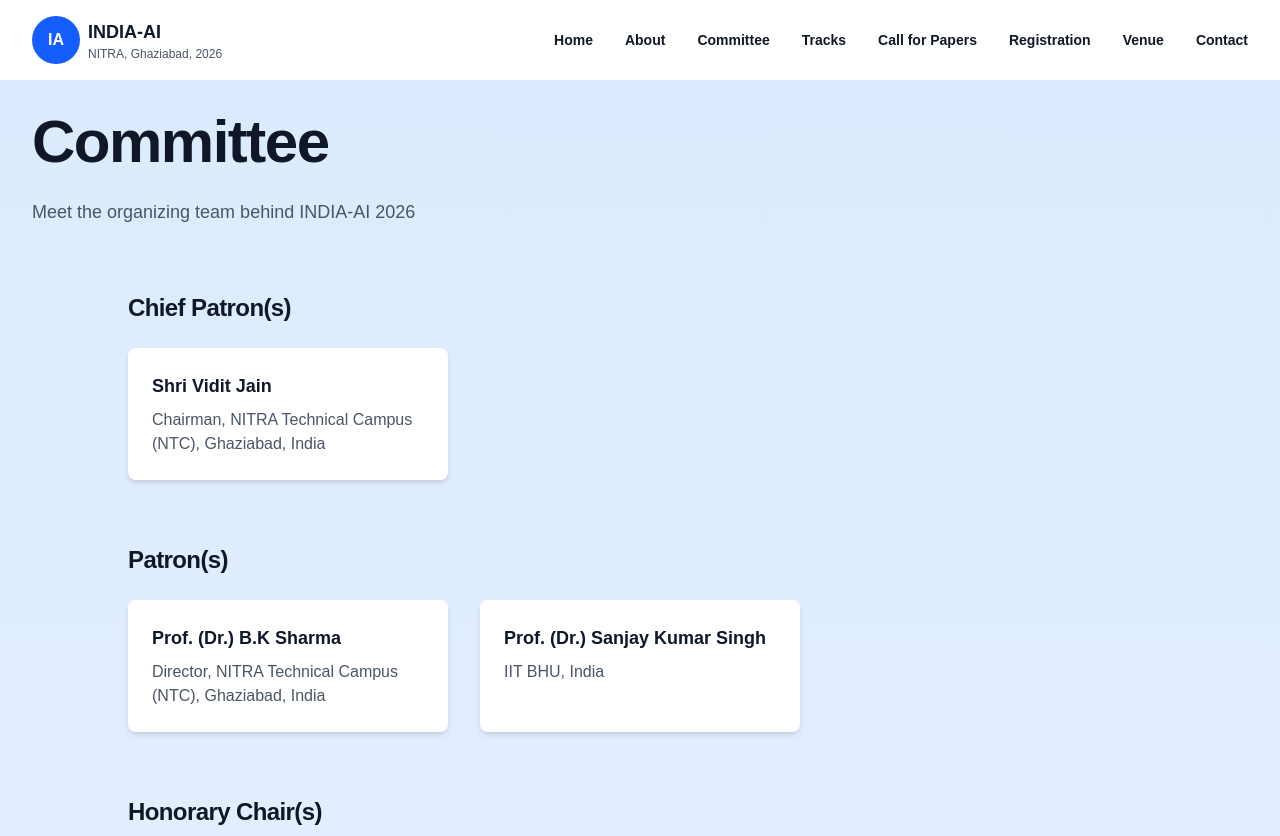
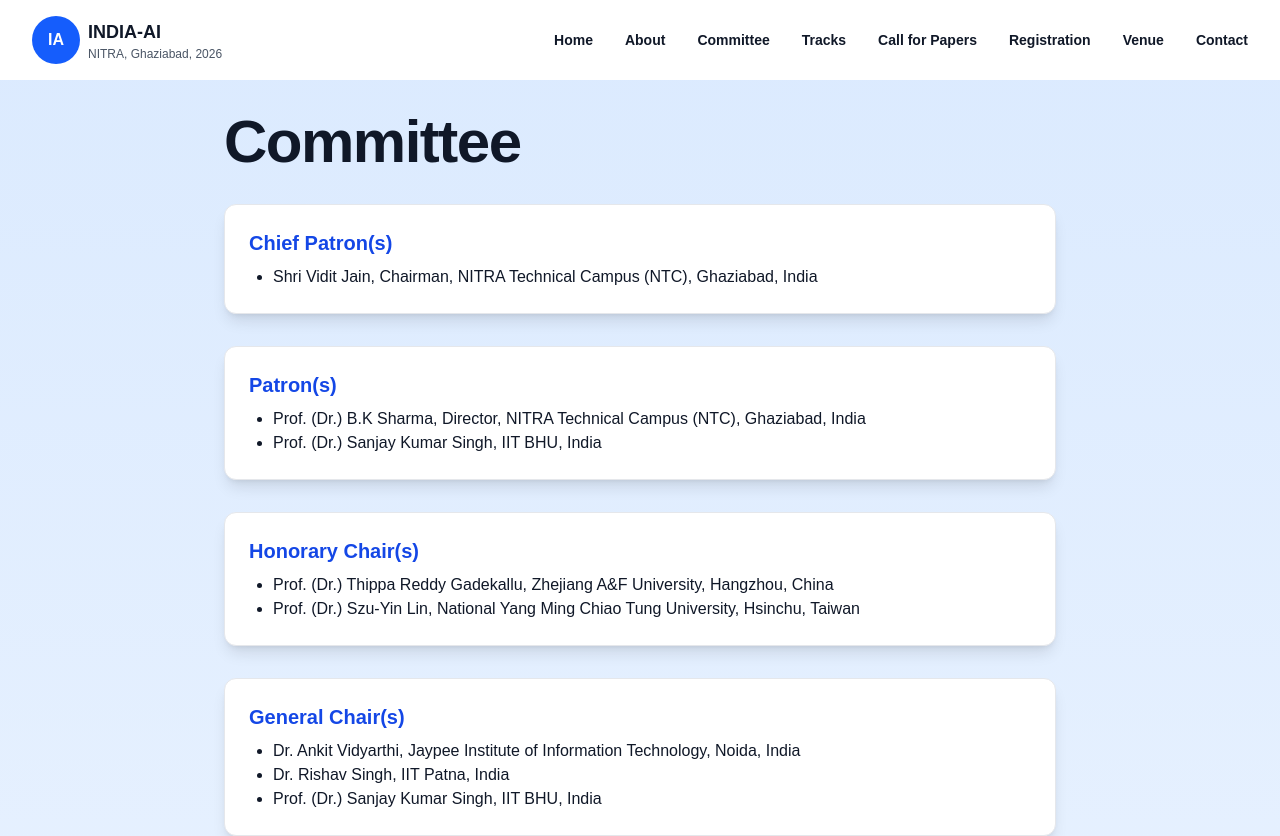
Before and after one commit to priyanshu07072004/india-ai, a Next.js app: page /committee in a window 1280 px wide. Shown: the top 836 px of the page. Built offline with nearby package versions, Linux system fonts and the light colour scheme.

Commit message:
changes in committee

```diff
--- a/app/committee/page.tsx
+++ b/app/committee/page.tsx
@@ -2,240 +2,173 @@
 
 export const metadata: Metadata = {
   title: 'Committee | INDIA-AI 2026',
-  description: 'Committee Members of First International Conference on Innovations and Developments in Intelligent Applications with AI (INDIA-AI)',
+  description: 'Organizing and technical committee for INDIA-AI 2026 conference.',
 };
+
+const committeeSections = [
+  {
+    title: "Chief Patron(s)",
+    members: [
+      "Shri Vidit Jain, Chairman, NITRA Technical Campus (NTC), Ghaziabad, India",
+    ],
+  },
+  {
+    title: "Patron(s)",
+    members: [
+      "Prof. (Dr.) B.K Sharma, Director, NITRA Technical Campus (NTC), Ghaziabad, India",
+      "Prof. (Dr.) Sanjay Kumar Singh, IIT BHU, India",
+    ],
+  },
+  {
+    title: "Honorary Chair(s)",
+    members: [
+      "Prof. (Dr.) Thippa Reddy Gadekallu, Zhejiang A&F University, Hangzhou, China",
+      "Prof. (Dr.) Szu-Yin Lin, National Yang Ming Chiao Tung University, Hsinchu, Taiwan",
+    ],
+  },
+  {
+    title: "General Chair(s)",
+    members: [
+      "Dr. Ankit Vidyarthi, Jaypee Institute of Information Technology, Noida, India",
+      "Dr. Rishav Singh, IIT Patna, India",
+      "Prof. (Dr.) Sanjay Kumar Singh, IIT BHU, India",
+    ],
+  },
+  {
+    title: "Technical Program Chair(s)",
+    members: [
+      "Prof. (Dr.) Aman Singh, Universidad Europea del Atlantico, Santander, Spain",
+    ],
+  },
+  {
+    title: "Track Chair(s)",
+    custom: (
+      <div className="space-y-4">
+        <div>
+          <div className="text-gray-900 font-bold">AI in Natural Language Processing</div>
+          <ul className="list-disc ml-6 text-gray-900">
+            <li>Dr. K. Vimal Kumar, University of Limerick, Castletroy, Co. Limerick, Ireland</li>
+            <li>Dr. Basant Agarwal, Rajasthan Technical University, Kota, India</li>
+          </ul>
+        </div>
+        <div>
+          <div className="text-gray-900 font-bold">AI in Healthcare and Smart Systems</div>
+          <ul className="list-disc ml-6 text-gray-900">
+            <li>Dr. Priyanka Verma, University of Galway, Ireland</li>
+            <li>Dr. USN Raju, National Institute of Technology Warangal, India</li>
+          </ul>
+        </div>
+        <div>
+          <div className="text-gray-900 font-bold">AI in Industrial Applications and Optimization</div>
+          <ul className="list-disc ml-6 text-gray-900">
+            <li>Dr. Reham Mostafa, Mansoura University, Egypt</li>
+            <li>Dr. Suresh Dara, VIT University, Hyderabad, India</li>
+          </ul>
+        </div>
+        <div>
+          <div className="text-gray-900 font-bold">AI in Computer Vision</div>
+          <ul className="list-disc ml-6 text-gray-900">
+            <li>Dr. Imad Rida, University of Technology of Compiègne, France</li>
+            <li>Dr. Gautam Kumar, NIT Delhi, India</li>
+          </ul>
+        </div>
+      </div>
+    ),
+  },
+  {
+    title: "Editorial Chair(s)",
+    members: [
+      "Punit Gupta, National College Dublin, Ireland",
+    ],
+  },
+  {
+    title: "Publication Chair(s)",
+    members: [
+      "Prof. (Dr.) Manish Thakur, Jaypee Institute of Information Technology, Noida, India",
+    ],
+  },
+  {
+    title: "Publicity Chair(s)",
+    members: [
+      "Dr. Jasmin, Jaypee Institute of Information Technology, Noida, India",
+      "Dr. Rabindra Barik, Kalinga Institute of Technology, Bhuvneshwar, Odisha, India",
+    ],
+  },
+  {
+    title: "Registration Chair(s)",
+    members: [
+      "Dr. Shilpa Gundagatti, Jaypee Institute of Information Technology, Noida, India",
+    ],
+  },
+  {
+    title: "Organizing Team",
+    members: [
+      "Mr. K.K Dewan – Registrar, Nitra Technical Campus",
+      "Dr. A.P Srivastava, Nitra Technical Campus",
+      "Mr. Partha Basu – PRO, Nitra Technical Campus",
+      "Mr. Nitin Kr. Sharma, Nitra Technical Campus",
+      "Mr. Saurabh Jain, Nitra Technical Campus",
+      "Ms. Divya Pachauri, Nitra Technical Campus",
+      "Mr. Abhineet Suman, Nitra Technical Campus",
+      "Mr. Priya Tyagi, Nitra Technical Campus",
+      "Ms. Akansha Rajput, Nitra Technical Campus",
+    ],
+  },
+  {
+    title: "Hospitality Incharge",
+    custom: (
+      <ul className="list-disc ml-6 text-gray-900">
+        <li>
+          Dr. A.P Srivastava, Nitra Technical Campus<br />
+          Contact: <a href="mailto:apsrivastava@nitra.ac.in" className="text-blue-600 hover:text-blue-500">apsrivastava@nitra.ac.in</a>, 9990918693
+        </li>
+      </ul>
+    ),
+  },
+  {
+    title: "Travel Incharge",
+    custom: (
+      <ul className="list-disc ml-6 text-gray-900">
+        <li>
+          Mr. K.K Dewan, Nitra Technical Campus<br />
+          Contact: <a href="mailto:Kkdewan@nitratextile.org" className="text-blue-600 hover:text-blue-500">Kkdewan@nitratextile.org</a>, 9312286884
+        </li>
+      </ul>
+    ),
+  },
+  {
+    title: "Session Organizer Incharge",
+    custom: (
+      <ul className="list-disc ml-6 text-gray-900">
+        <li>
+          Mr. Partha Basu – PRO, Nitra Technical Campus<br />
+          Contact: <a href="mailto:Parthabasu@nitratextile.org" className="text-blue-600 hover:text-blue-500">Parthabasu@nitratextile.org</a>, 9871338998
+        </li>
+      </ul>
+    ),
+  },
+];
 
 export default function CommitteePage() {
   return (
     <div className="pt-28 pb-16 bg-gradient-to-b from-blue-100 to-white">
-      <div className="mx-auto max-w-7xl px-6 lg:px-8">
-        <div className="mx-auto max-w-2xl lg:mx-0">
-          <h1 className="text-4xl font-bold tracking-tight text-gray-900 sm:text-6xl">Committee</h1>
-          <p className="mt-6 text-lg leading-8 text-gray-600">
-            Meet the organizing team behind INDIA-AI 2026
-          </p>
-        </div>
-
-        <div className="mx-auto mt-16 max-w-2xl lg:max-w-5xl">
-
-          {/* Chief Patron(s) */}
-          <section>
-            <h2 className="text-2xl font-bold tracking-tight text-gray-900">Chief Patron(s)</h2>
-            <div className="mt-6 grid grid-cols-1 gap-8 sm:grid-cols-2 lg:grid-cols-3">
-              <div className="bg-white p-6 rounded-lg shadow-md">
-                <h3 className="text-lg font-semibold text-gray-900">Shri Vidit Jain</h3>
-                <p className="mt-2 text-gray-600">Chairman, NITRA Technical Campus (NTC), Ghaziabad, India</p>
-              </div>
+      <div className="mx-auto max-w-4xl px-6 lg:px-8">
+        <h1 className="text-4xl font-bold tracking-tight text-gray-900 sm:text-6xl mb-8">Committee</h1>
+        <div className="grid gap-8">
+          {committeeSections.map((section, idx) => (
+            <div key={idx} className="bg-white rounded-xl shadow-lg p-6 border border-gray-200">
+              <h2 className="text-xl font-bold text-blue-700 mb-2">{section.title}</h2>
+              {section.custom ? (
+                section.custom
+              ) : (
+                <ul className="list-disc ml-6 text-gray-900">
+                  {section.members.map((m, i) => (
+                    <li key={i}>{m}</li>
+                  ))}
+                </ul>
+              )}
             </div>
-          </section>
-
-          {/* Patron(s) */}
-          <section className="mt-16">
-            <h2 className="text-2xl font-bold tracking-tight text-gray-900">Patron(s)</h2>
-            <div className="mt-6 grid grid-cols-1 gap-8 sm:grid-cols-2 lg:grid-cols-3">
-              <div className="bg-white p-6 rounded-lg shadow-md">
-                <h3 className="text-lg font-semibold text-gray-900">Prof. (Dr.) B.K Sharma</h3>
-                <p className="mt-2 text-gray-600">Director, NITRA Technical Campus (NTC), Ghaziabad, India</p>
-              </div>
-              <div className="bg-white p-6 rounded-lg shadow-md">
-                <h3 className="text-lg font-semibold text-gray-900">Prof. (Dr.) Sanjay Kumar Singh</h3>
-                <p className="mt-2 text-gray-600">IIT BHU, India</p>
-              </div>
-            </div>
-          </section>
-
-          {/* Honorary Chair(s) */}
-          <section className="mt-16">
-            <h2 className="text-2xl font-bold tracking-tight text-gray-900">Honorary Chair(s)</h2>
-            <div className="mt-6 grid grid-cols-1 gap-8 sm:grid-cols-2 lg:grid-cols-3">
-              <div className="bg-white p-6 rounded-lg shadow-md">
-                <h3 className="text-lg font-semibold text-gray-900">Prof. (Dr.) Thippa Reddy Gadekallu</h3>
-                <p className="mt-2 text-gray-600">Zhejiang A&F University, Hangzhou, China</p>
-              </div>
-              <div className="bg-white p-6 rounded-lg shadow-md">
-                <h3 className="text-lg font-semibold text-gray-900">Prof. (Dr.) Szu-Yin Lin</h3>
-                <p className="mt-2 text-gray-600">National Yang Ming Chiao Tung University, Hsinchu, Taiwan</p>
-              </div>
-            </div>
-          </section>
-
-          {/* General Chair(s) */}
-          <section className="mt-16">
-            <h2 className="text-2xl font-bold tracking-tight text-gray-900">General Chair(s)</h2>
-            <div className="mt-6 grid grid-cols-1 gap-8 sm:grid-cols-2 lg:grid-cols-3">
-              <div className="bg-white p-6 rounded-lg shadow-md">
-                <h3 className="text-lg font-semibold text-gray-900">Dr. Ankit Vidyarthi</h3>
-                <p className="mt-2 text-gray-600">Jaypee Institute of Information Technology, Noida, India</p>
-              </div>
-              <div className="bg-white p-6 rounded-lg shadow-md">
-                <h3 className="text-lg font-semibold text-gray-900">Dr. Rishav Singh</h3>
-                <p className="mt-2 text-gray-600">IIT Patna, India</p>
-              </div>
-              <div className="bg-white p-6 rounded-lg shadow-md">
-                <h3 className="text-lg font-semibold text-gray-900">Prof. (Dr.) Sanjay Kumar Singh</h3>
-                <p className="mt-2 text-gray-600">IIT BHU, India</p>
-              </div>
-            </div>
-          </section>
-
-          {/* Technical Program Chair(s) */}
-          <section className="mt-16">
-            <h2 className="text-2xl font-bold tracking-tight text-gray-900">Technical Program Chair(s)</h2>
-            <div className="mt-6 grid grid-cols-1 gap-8 sm:grid-cols-2 lg:grid-cols-3">
-              <div className="bg-white p-6 rounded-lg shadow-md">
-                <h3 className="text-lg font-semibold text-gray-900">Prof. (Dr.) Aman Singh</h3>
-                <p className="mt-2 text-gray-600">Universidad Europea del Atlantico, Santander, Spain</p>
-              </div>
-            </div>
-          </section>
-
-          {/* Track Chair(s) */}
-          <section className="mt-16">
-            <h2 className="text-2xl font-bold tracking-tight text-gray-900">Track Chair(s)</h2>
-            <div className="mt-6 space-y-8">
-
-              {/* AI in Natural Language Processing */}
-              <div className="bg-white p-6 rounded-lg shadow-md">
-                <h3 className="text-lg font-semibold text-gray-900">AI in Natural Language Processing</h3>
-                <div className="mt-4 grid grid-cols-1 gap-4 sm:grid-cols-2">
-                  <div>
-                    <h4 className="font-medium text-gray-900">Dr. K. Vimal Kumar</h4>
-                    <p className="text-sm text-gray-600">University of Limerick, Castletroy, Co. Limerick, Ireland</p>
-                  </div>
-                  <div>
-                    <h4 className="font-medium text-gray-900">Dr. Basant Agarwal</h4>
-                    <p className="text-sm text-gray-600">Rajasthan Technical University, Kota, India</p>
-                  </div>
-                </div>
-              </div>
-
-              {/* AI in Healthcare and Smart Systems */}
-              <div className="bg-white p-6 rounded-lg shadow-md">
-                <h3 className="text-lg font-semibold text-gray-900">AI in Healthcare and Smart Systems</h3>
-                <div className="mt-4 grid grid-cols-1 gap-4 sm:grid-cols-2">
-                  <div>
-                    <h4 className="font-medium text-gray-900">Dr. Priyanka Verma</h4>
-                    <p className="text-sm text-gray-600">University of Galway, Ireland</p>
-                  </div>
-                  <div>
-                    <h4 className="font-medium text-gray-900">Dr. USN Raju</h4>
-                    <p className="text-sm text-gray-600">National Institute of Technology Warangal, India</p>
-                  </div>
-                </div>
-              </div>
-
-              {/* AI in Industrial Applications and Optimization */}
-              <div className="bg-white p-6 rounded-lg shadow-md">
-                <h3 className="text-lg font-semibold text-gray-900">AI in Industrial Applications and Optimization</h3>
-                <div className="mt-4 grid grid-cols-1 gap-4 sm:grid-cols-2">
-                  <div>
-                    <h4 className="font-medium text-gray-900">Dr. Reham Mostafa</h4>
-                    <p className="text-sm text-gray-600">Mansoura University, Egypt</p>
-                  </div>
-                  <div>
-                    <h4 className="font-medium text-gray-900">Dr. Suresh Dara</h4>
-                    <p className="text-sm text-gray-600">VIT University, Hyderabad, India</p>
-                  </div>
-                </div>
-              </div>
-
-              {/* AI in Computer Vision */}
-              <div className="bg-white p-6 rounded-lg shadow-md">
-                <h3 className="text-lg font-semibold text-gray-900">AI in Computer Vision</h3>
-                <div className="mt-4 grid grid-cols-1 gap-4 sm:grid-cols-2">
-                  <div>
-                    <h4 className="font-medium text-gray-900">Dr. Imad Rida</h4>
-                    <p className="text-sm text-gray-600">University of Technology of Compiègne, France</p>
-                  </div>
-                  <div>
-                    <h4 className="font-medium text-gray-900">Dr. Gautam Kumar</h4>
-                    <p className="text-sm text-gray-600">NIT Delhi, India</p>
-                  </div>
-                </div>
-              </div>
-            </div>
-          </section>
-
-          {/* Editorial Chair(s) */}
-          <section className="mt-16">
-            <h2 className="text-2xl font-bold tracking-tight text-gray-900">Editorial Chair(s)</h2>
-            <div className="mt-6 grid grid-cols-1 gap-8 sm:grid-cols-2 lg:grid-cols-3">
-              <div className="bg-white p-6 rounded-lg shadow-md">
-                <h3 className="text-lg font-semibold text-gray-900">Punit Gupta</h3>
-                <p className="mt-2 text-gray-600">National College Dublin, Ireland</p>
-              </div>
-            </div>
-          </section>
-
-          {/* Publication Chair(s) */}
-          <section className="mt-16">
-            <h2 className="text-2xl font-bold tracking-tight text-gray-900">Publication Chair(s)</h2>
-            <div className="mt-6 grid grid-cols-1 gap-8 sm:grid-cols-2 lg:grid-cols-3">
-              <div className="bg-white p-6 rounded-lg shadow-md">
-                <h3 className="text-lg font-semibold text-gray-900">Prof. (Dr.) Manish Thakur</h3>
-                <p className="mt-2 text-gray-600">Jaypee Institute of Information Technology, Noida, India</p>
-              </div>
-            </div>
-          </section>
-
-          {/* Publicity Chair(s) */}
-          <section className="mt-16">
-            <h2 className="text-2xl font-bold tracking-tight text-gray-900">Publicity Chair(s)</h2>
-            <div className="mt-6 grid grid-cols-1 gap-8 sm:grid-cols-2 lg:grid-cols-3">
-              <div className="bg-white p-6 rounded-lg shadow-md">
-                <h3 className="text-lg font-semibold text-gray-900">Dr. Jasmin</h3>
-                <p className="mt-2 text-gray-600">Jaypee Institute of Information Technology, Noida, India</p>
-              </div>
-              <div className="bg-white p-6 rounded-lg shadow-md">
-                <h3 className="text-lg font-semibold text-gray-900">Dr. Rabindra Barik</h3>
-                <p className="mt-2 text-gray-600">Kalinga Institute of Technology, Bhuvneshwar, Odisha, India</p>
-              </div>
-            </div>
-          </section>
-
-          {/* Registration Chair(s) */}
-          <section className="mt-16">
-            <h2 className="text-2xl font-bold tracking-tight text-gray-900">Registration Chair(s)</h2>
-            <div className="mt-6 grid grid-cols-1 gap-8 sm:grid-cols-2 lg:grid-cols-3">
-              <div className="bg-white p-6 rounded-lg shadow-md">
-                <h3 className="text-lg font-semibold text-gray-900">Dr. Shilpa Gundagatti</h3>
-                <p className="mt-2 text-gray-600">Jaypee Institute of Information Technology, Noida, India</p>
-              </div>
-            </div>
-          </section>
-
-          {/* Organizing Team, Hospitality Incharge, Travel Incharge, Session Organizer Incharge, TPC members/Reviewers */}
-          <section className="mt-16">
-            <h2 className="text-2xl font-bold tracking-tight text-gray-900">Organizing Team</h2>
-            <div className="mt-6 text-gray-600">
-              <p>Details to be updated soon.</p>
-            </div>
-          </section>
-          <section className="mt-16">
-            <h2 className="text-2xl font-bold tracking-tight text-gray-900">Hospitality Incharge</h2>
-            <div className="mt-6 text-gray-600">
-              <p>Details to be updated soon.</p>
-            </div>
-          </section>
-          <section className="mt-16">
-            <h2 className="text-2xl font-bold tracking-tight text-gray-900">Travel Incharge</h2>
-            <div className="mt-6 text-gray-600">
-              <p>Details to be updated soon.</p>
-            </div>
-          </section>
-          <section className="mt-16">
-            <h2 className="text-2xl font-bold tracking-tight text-gray-900">Session Organizer Incharge</h2>
-            <div className="mt-6 text-gray-600">
-              <p>Details to be updated soon.</p>
-            </div>
-          </section>
-          <section className="mt-16">
-            <h2 className="text-2xl font-bold tracking-tight text-gray-900">TPC members/Reviewers</h2>
-            <div className="mt-6 text-gray-600">
-              <p>Details to be updated soon.</p>
-            </div>
-          </section>
-
+          ))}
         </div>
       </div>
     </div>
```
